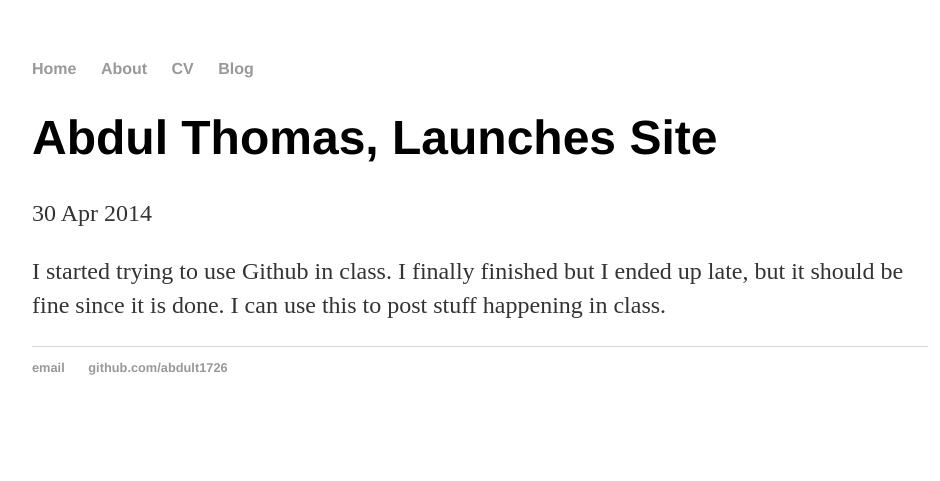
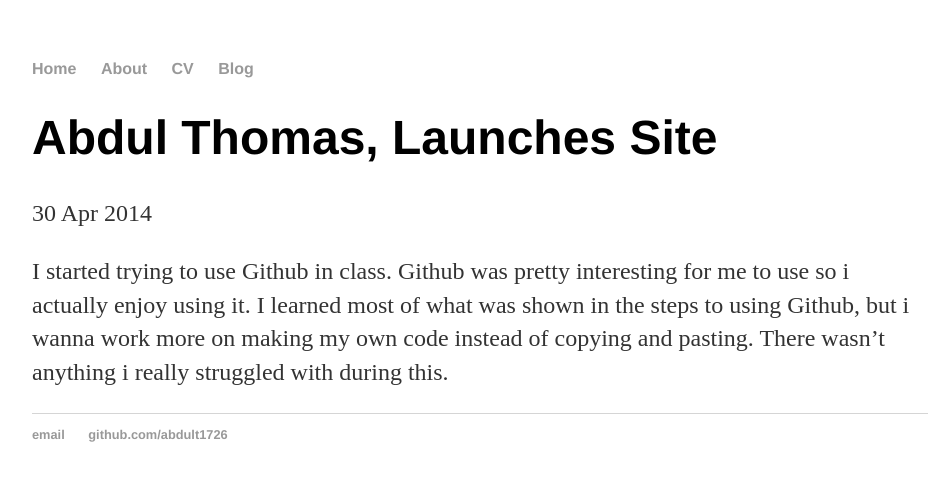
Before and after one commit to abdult1726/abdult1726.github.io, a Jekyll site: the page built from _posts/2018-09-25-weekly-reflection-number-one.md, in a window 1280 px wide. Shown: the top 481 px of the page, without its empty margins (160-1100 px from the left). Built offline with Jekyll 4.4.1, drawn with Linux system fonts in a browser that asks for light colours.

Commit message:
Update 2018-09-25-weekly-reflection-number-one.md

```diff
--- a/_posts/2018-09-25-weekly-reflection-number-one.md
+++ b/_posts/2018-09-25-weekly-reflection-number-one.md
@@ -4,4 +4,4 @@ title: "Abdul Thomas, Launches Site"
 date: 2014-04-30
 ---
 
-I started trying to use Github in class. I finally finished but I ended up late, but it should be fine since it is done. I can use this to post stuff happening in class.
+I started trying to use Github in class. Github was pretty interesting for me to use so i actually enjoy using it. I learned most of what was shown in the steps to using Github, but i wanna work more on making my own code instead of copying and pasting. There wasn't anything i really struggled with during this.
```
